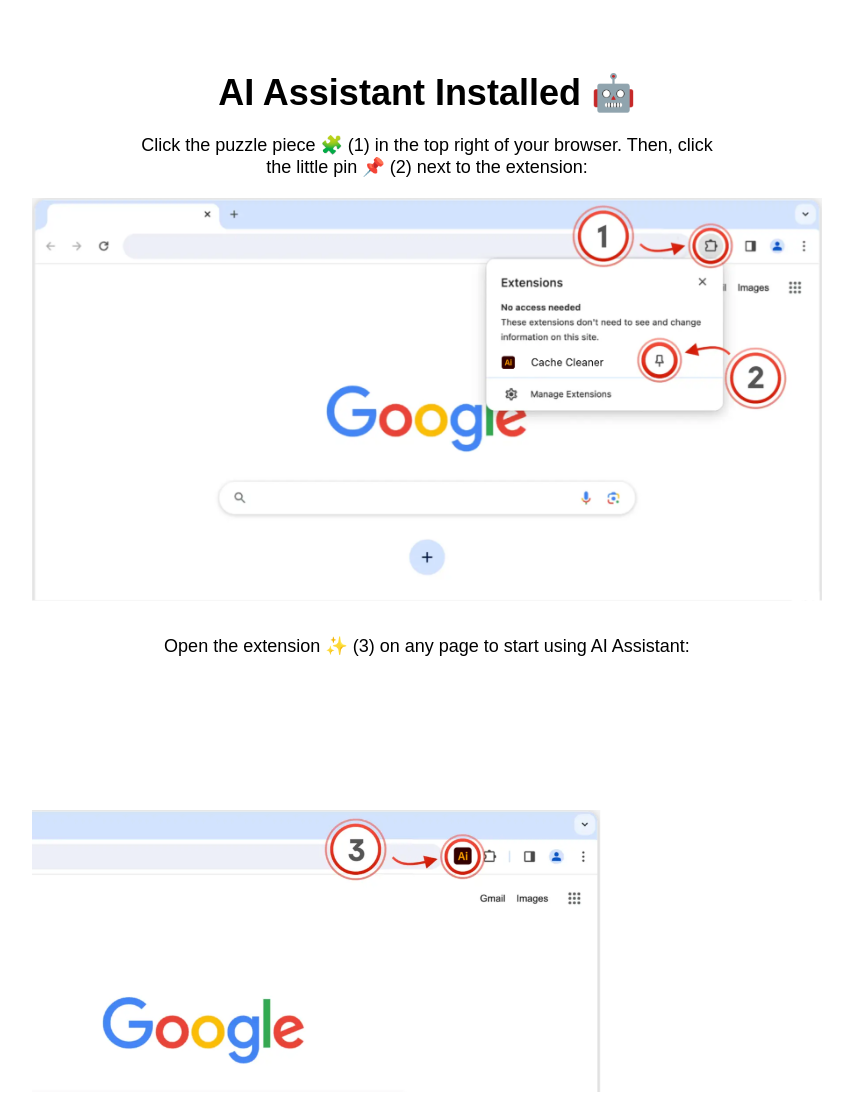
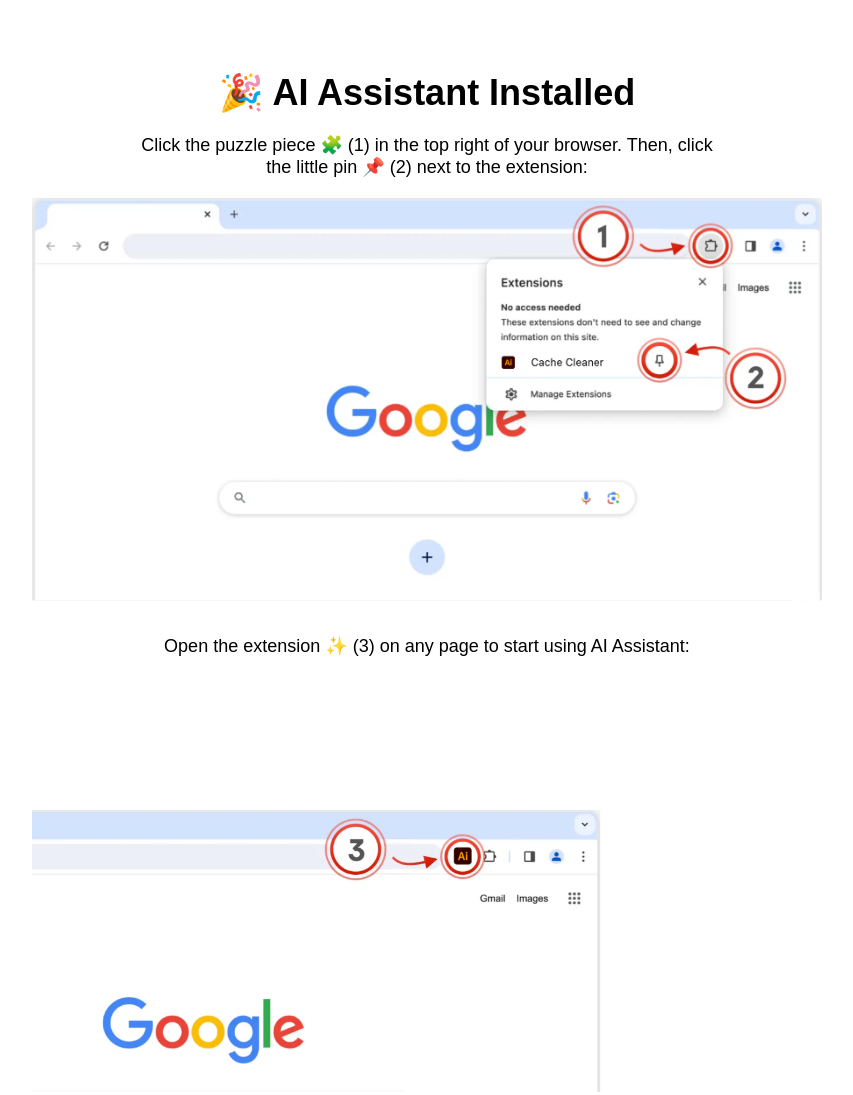
Before and after one commit to sergeycommit/AI_Assistant, a browser extension: page index.html in a window 1280 px wide. Shown: the whole page, without its empty margins (213-1066 px from the left). Drawn offline with Linux system fonts and the light colour scheme.

Commit message:
Update index.html

```diff
--- a/index.html
+++ b/index.html
@@ -17,7 +17,7 @@
 </head>
 <body>
 
-  <h1 style="font-size: 36px; margin-bottom: 20px;">AI Assistant Installed 🤖</h1>
+  <h1 style="font-size: 36px; margin-bottom: 20px;">🎉 AI Assistant Installed</h1>
 
   <p style="font-size: 18px; margin-bottom: 20px;">
     Click the puzzle piece 🧩 (1) in the top right of your browser. Then, click<br>
```
